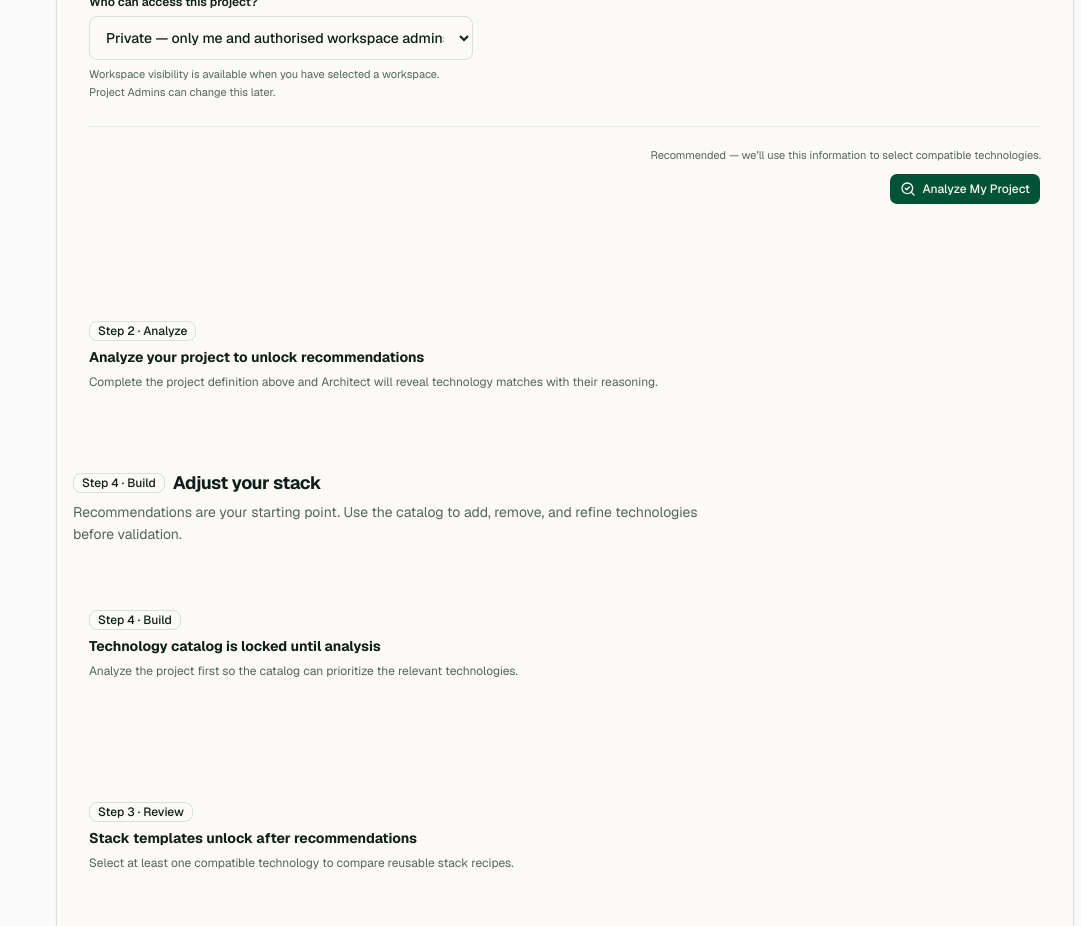
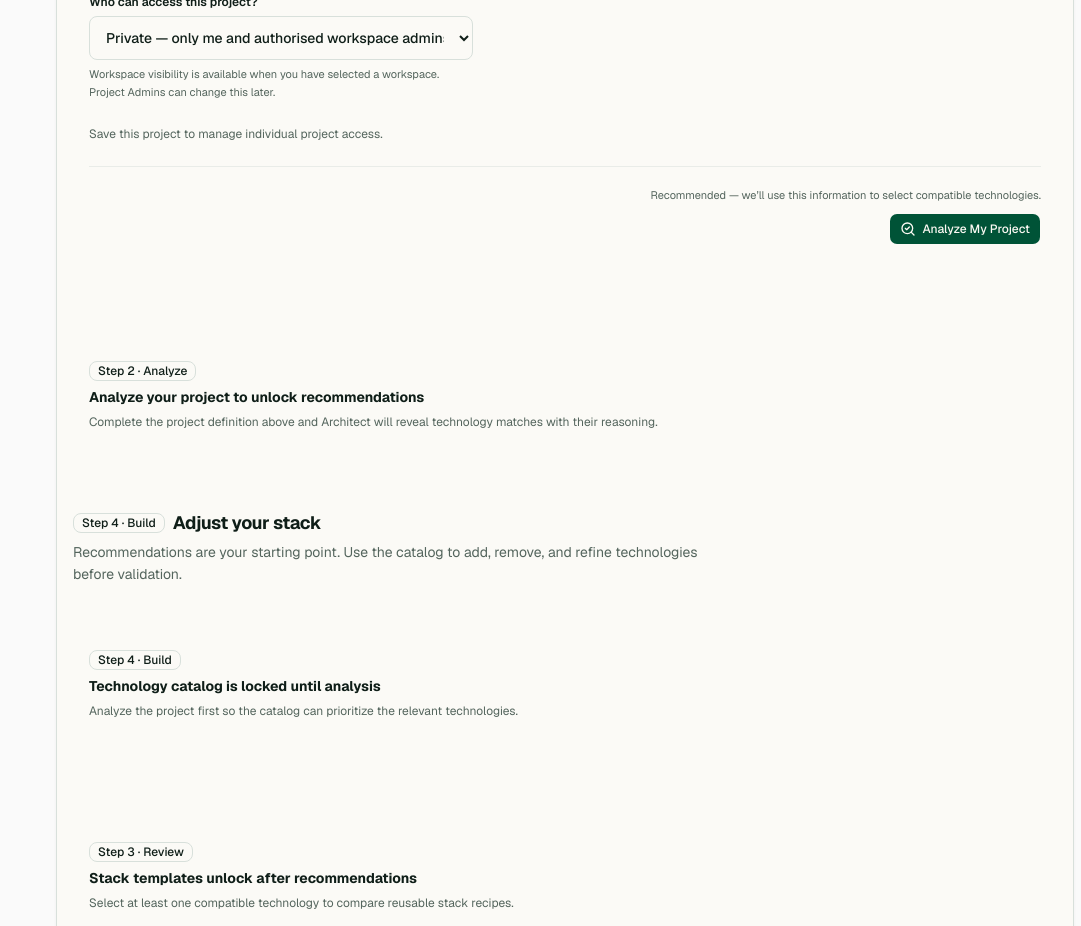
Before and after one commit to davidifeanyicelestine586-arch/tech-stack-architect, a Next.js app: page /app in a window 1280 px wide. Shown: the part 1880-2806 px from the top of the page, without its empty margins (199-1280 px from the left). Built offline with nearby package versions, Linux system fonts and the light colour scheme; no server answers.

Commit message:
feat: expose project-level access management in project setup

```diff
--- a/components/architect/project-definition-form.tsx
+++ b/components/architect/project-definition-form.tsx
@@ -4,6 +4,7 @@ import { WORKFLOW_STEPS, workflowStepNumber } from "@/lib/navigation/workflow";
 import { FormEvent, useRef, useState, useTransition } from "react";
 import { ClipboardList, Loader2, SearchCheck } from "lucide-react";
 import { useTechStack } from "@/hooks/use-tech-stack";
+import { ProjectAccessManager } from "@/components/architect/project-access-manager";
 import { Badge } from "@/components/ui/badge";
 import { Button } from "@/components/ui/button";
 import { Card, CardContent, CardDescription, CardHeader, CardTitle } from "@/components/ui/card";
@@ -12,7 +13,7 @@ import type { ProjectDefinition } from "@/lib/types";
 import { validateProjectDefinition } from "@/engine/requirementAnalyzer.js";
 
 export function ProjectDefinitionForm() {
-  const { domains, projectDefinition, projectVisibility, setProjectVisibility, updateProjectDefinition, analyzeProject } = useTechStack();
+  const { domains, projectDefinition, projectVisibility, setProjectVisibility, currentProjectId, updateProjectDefinition, analyzeProject } = useTechStack();
   const [error, setError] = useState("");
   const [fieldErrors, setFieldErrors] = useState<Record<string, string>>({});
   const [isPending, startTransition] = useTransition();
@@ -209,6 +210,10 @@ export function ProjectDefinitionForm() {
             </label>
           </fieldset>
 
+          {currentProjectId ? <ProjectAccessManager projectId={currentProjectId} /> : (
+            <p className="text-xs text-muted-foreground">Save this project to manage individual project access.</p>
+          )}
+
           <div className="flex flex-col gap-3 border-t border-border/50 pt-5 sm:flex-row sm:items-center sm:justify-between">
             <p
               id="project-definition-error"
```
